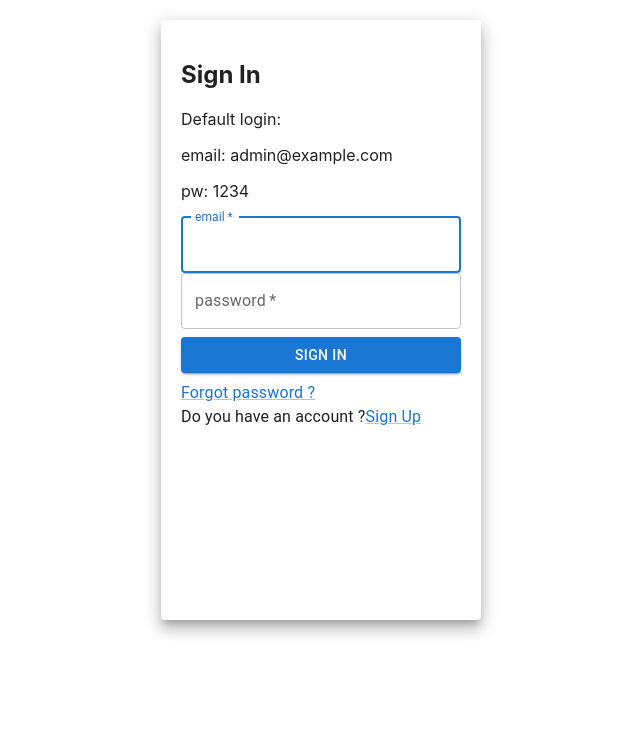
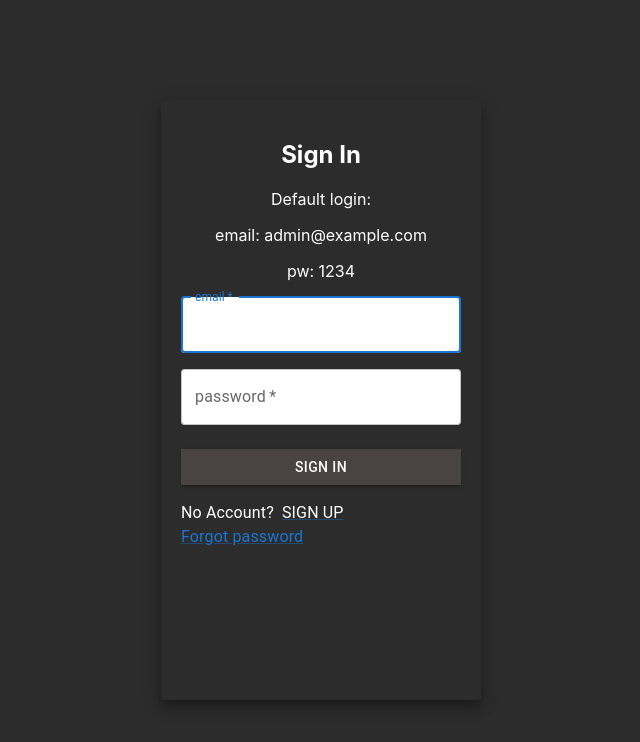
Before and after one commit to dgdecorso/frontend-imageTest, a React (Create React App) app: page /login in a window 1280 px wide. Shown: the top 742 px of the page, without its empty margins (319-959 px from the left). Built offline with nearby package versions, Linux system fonts and the light colour scheme.

Commit message:
change login site

```diff
--- a/src/components/pages/HomePage.tsx
+++ b/src/components/pages/HomePage.tsx
@@ -33,14 +33,28 @@ export default function HomePage() {
           variant="contained"
           sx={{
             color: "#fff",
-            mt: 3,
-            backgroundColor: "#00d4ff",
-            "&:hover": { backgroundColor: "#0f0fcf" },
+            backgroundColor: "#4A4343",
+            "&:hover": { backgroundColor: "#4A4343" },
+            boxShadow: "0px 4px 6px rgba(0, 0, 0, 0)",
+            borderRadius: "0px",
           }}
           onClick={() => navigate("/login")}
         >
           Login
         </Button>
+        <Button
+          variant="contained"
+          sx={{
+            color: "#fff",
+            backgroundColor: "#4A4343",
+            "&:hover": { backgroundColor: "#4A4343" },
+            boxShadow: "0px 4px 6px rgba(0, 0, 0, 0)",
+            borderRadius: "0px",
+          }}
+          onClick={() => navigate("/register")}
+        >
+          Register
+        </Button>
       </Box>
     </Box>
   );
--- a/src/components/pages/LoginPage/LoginPage.tsx
+++ b/src/components/pages/LoginPage/LoginPage.tsx
@@ -49,9 +49,21 @@ const Login = () => {
       });
   };
   return (
-    <Grid>
-      <Paper elevation={10} style={paperStyle}>
-        <Grid>
+    <Grid
+      container
+      justifyContent="center"
+      alignItems="center"
+      style={{
+        minHeight: "100vh",
+        background: "#2c2c2c",
+      }}
+    >
+      <Paper
+        elevation={10}
+        style={paperStyle}
+        sx={{ background: "#2c2c2c", color: "#fff" }}
+      >
+        <Grid sx={{ mb: 2 }} align="center">
           <h2>Sign In</h2>
           <p>Default login:</p>
           <p>email: admin@example.com</p>
@@ -81,6 +93,13 @@ const Login = () => {
                 onChange={props.handleChange}
                 onBlur={props.handleBlur}
                 value={props.values.email}
+                sx={{
+                  mb: 2,
+                  color: "#fff",
+                  input: { color: "#fff" },
+                  backgroundColor: "#fff",
+                  borderRadius: "4px",
+                }}
               />
               {props.errors.email && (
                 <div id="feedback">{props.errors.email}</div>
@@ -96,6 +115,13 @@ const Login = () => {
                 onChange={props.handleChange}
                 onBlur={props.handleBlur}
                 value={props.values.password}
+                sx={{
+                  mb: 2,
+                  color: "#fff",
+                  input: { color: "#fff" },
+                  backgroundColor: "#fff",
+                  borderRadius: "4px",
+                }}
               />
               {props.errors.password && (
                 <div id="feedback">{props.errors.password}</div>
@@ -107,18 +133,34 @@ const Login = () => {
                 variant="contained"
                 style={btnstyle}
                 fullWidth
+                sx={{
+                  backgroundColor: "#4A4343",
+                  "&:hover": { backgroundColor: "#4A4343" },
+                  borderRadius: "0px",
+                }}
               >
                 Sign in
               </Button>
             </Form>
           )}
         </Formik>
-        <Typography>
-          <Link href="#">Forgot password ?</Link>
+
+        <Typography sx={{ mt: 1 }}>
+          No Account?
+          <Link
+            href="#"
+            sx={{
+              ml: 1,
+              width: "100%",
+              color: "#fff",
+            }}
+            onClick={() => navigate("/register")}
+          >
+            SIGN UP
+          </Link>
         </Typography>
         <Typography>
-          {" "}
-          Do you have an account ?<Link href="#">Sign Up</Link>
+          <Link href="#">Forgot password</Link>
         </Typography>
       </Paper>
     </Grid>
```
